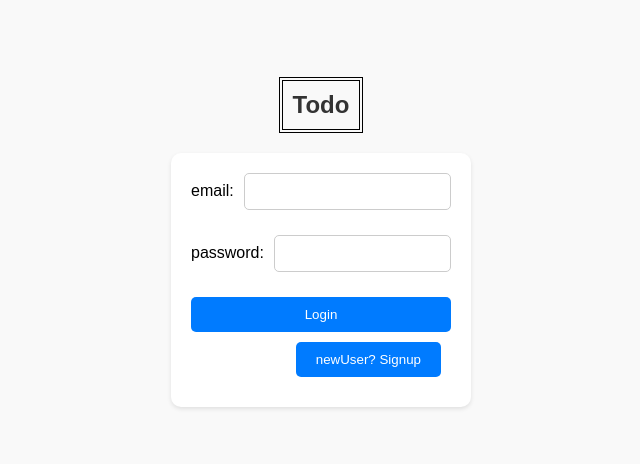
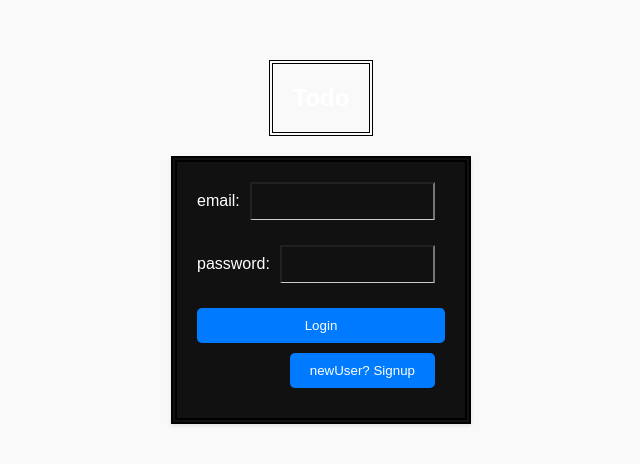
Before and after one commit to SriramAnanth2912/ToDo-App, a React (Vite) app: page / in a window 1280 px wide. Shown: the part 158-622 px from the top of the page, without its empty margins (319-959 px from the left). Built offline with nearby package versions, Linux system fonts and the light colour scheme; no server answers.

Commit message:
modified the styles according to given problem

```diff
--- a/src/home.styles.module.css
+++ b/src/home.styles.module.css
@@ -1,10 +1,11 @@
 :root {
-    --bg-color: #f9f9f9;
-    --border-color: #000;
-    --form-bg-color: #ffffff;
-    --font-color: #000;
-    --login-bg-color: #007bff;
-    --signup-bg-color: #28a745;
+    --bg-color: #000;
+    --border-color: #eee;
+    --list-bg-color: #000;
+    --f-color: #fff;
+    --login-bg-color: #111;
+    --signup-bg-color: #111;
+    --form-bg-color: #111;
 }
 
 *,
@@ -19,6 +20,7 @@ body {
     background-color: var(--bg-color);
     font-size: 1.2rem;
     font-family: Arial, sans-serif;
+    color: var(--f-color);
 }
 
 .home {
@@ -32,9 +34,9 @@ body {
 .title {
     font-size: 24px;
     margin-bottom: 20px;
-    color: #333;
+    color: var(--f-color);
     border: 4px double var(--border-color);
-    padding: 10px;
+    padding: 20px;
 }
 
 .form-page {
@@ -43,7 +45,7 @@ body {
     width: 300px;
     padding: 20px;
     background-color: var(--form-bg-color);
-    border-radius: 10px;
+    border: 6px double var(--border-color);
     box-shadow: 0 2px 4px rgba(0, 0, 0, 0.1);
 }
 
@@ -52,7 +54,7 @@ body {
     align-items: baseline;
     gap: 10px;
     margin-bottom: 10px;
-    color: var(--font-color);
+    color: var(--f-color);
 }
 
 .form-page label:hover {
@@ -64,16 +66,18 @@ input[type="email"],
 input[type="password"] {
     width: 100%;
     padding: 10px;
-    border: 1px solid #ccc;
-    border-radius: 5px;
+    border-bottom: 1px solid #ccc;
     margin-bottom: 15px;
+    padding: 10px;
+    margin-right: 10px;
+    background-color: transparent;
+    outline: none;
 }
 
 .form-login,
 .form-signup {
-    color: var(--bg-color);
+    color: var(--f-color);
     border: none;
-    border-radius: 5px;
     cursor: pointer;
 }
 
@@ -96,8 +100,4 @@ input[type="password"] {
     .home {
         margin-top: 40px;
     }
-
-    .tasks {
-        margin-top: 40px;
-    }
 }
```
